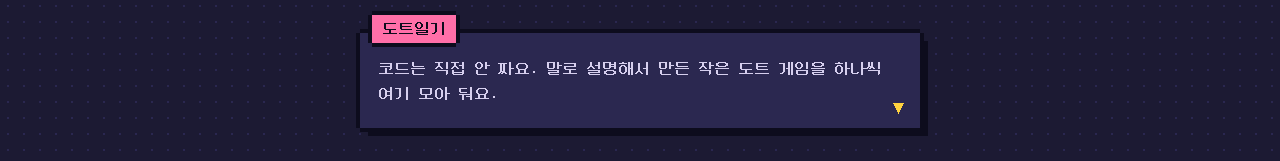
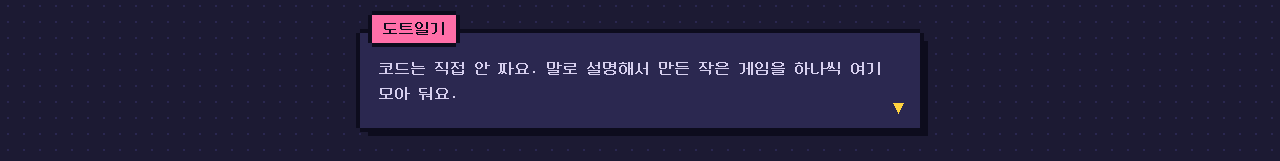
Before and after one commit to dot-ilgi/dot-ilgi.github.io-, a plain HTML site: page index.html in a window 1280 px wide. Shown: the part 98-259 px from the top of the page. Drawn offline with Linux system fonts and the light colour scheme.

Commit message:
소개 문구 수정
Co-Authored-By: Claude Opus 5.5 <noreply@anthropic.com>
Claude-Session: https://claude.ai/code/session_01Se7NWCVM2Z2EcC3pQCsAGM

```diff
--- a/index.html
+++ b/index.html
@@ -115,7 +115,7 @@ footer{text-align:center;color:var(--ink3);margin-top:-12px}
 
   <div class="talk px">
     <span class="who">도트일기</span>
-    <p>코드는 직접 안 짜요. 말로 설명해서 만든 작은 도트 게임을 하나씩 여기 모아 둬요.</p>
+    <p>코드는 직접 안 짜요. 말로 설명해서 만든 작은 게임을 하나씩 여기 모아 둬요.</p>
     <span class="caret" aria-hidden="true">▼</span>
   </div>
 
```
